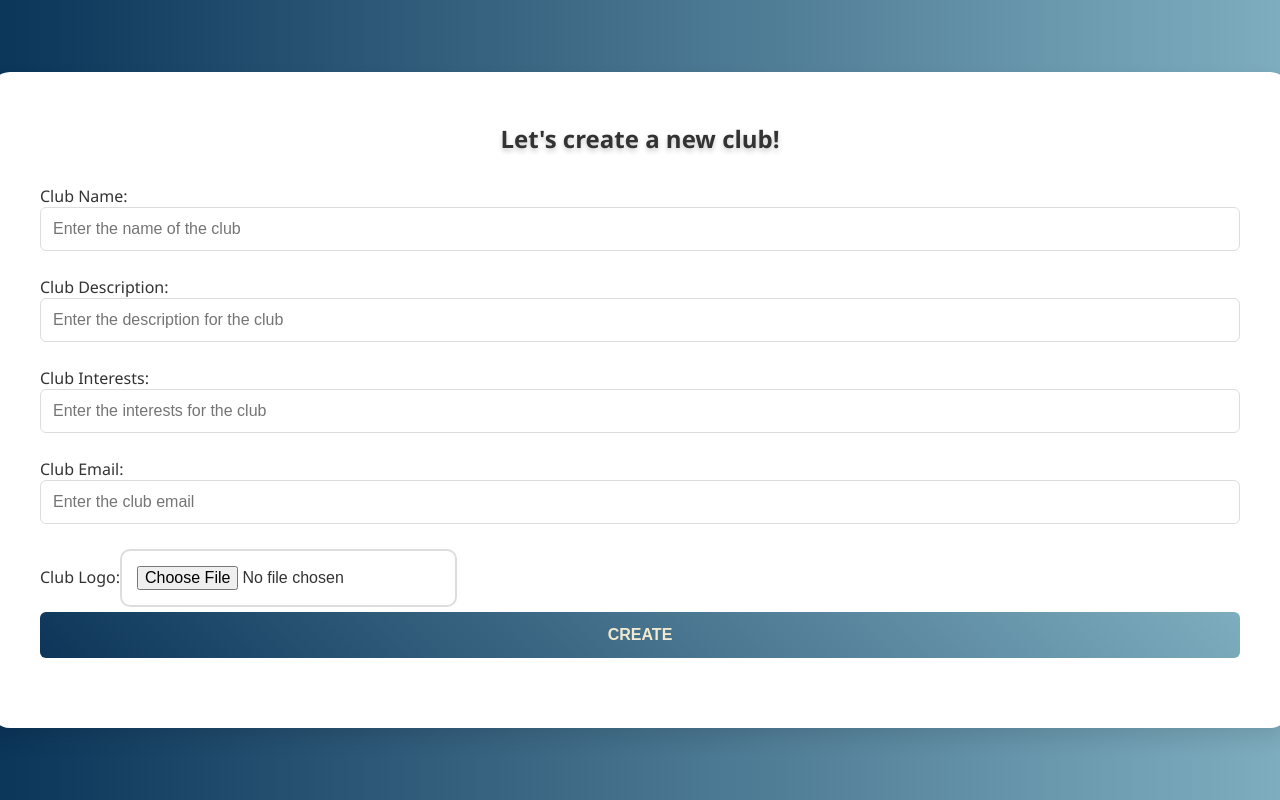
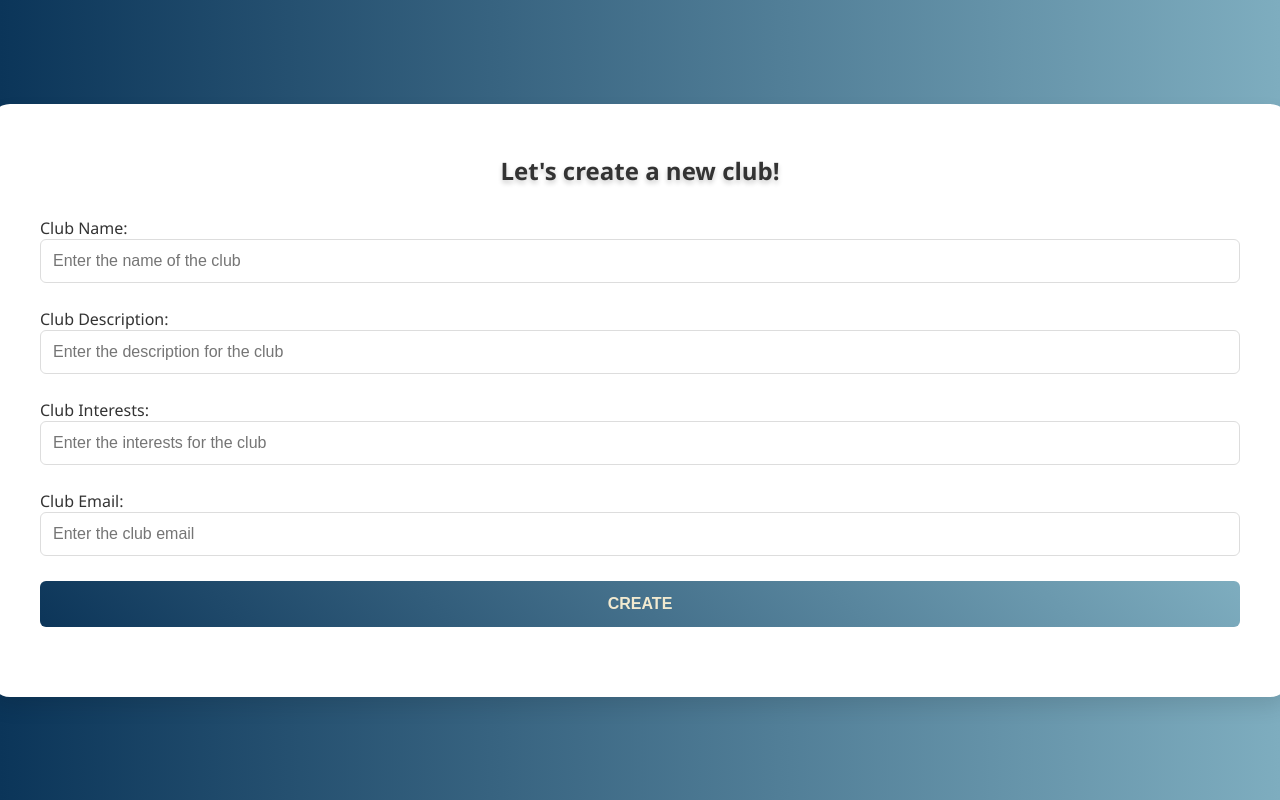
Before and after one commit to Om-Sevak/ClubHub, a React (Create React App) app in the folder client/: page /createClub in a window 1280 px wide. Built offline with nearby package versions, Linux system fonts and the light colour scheme; no server answers.

Commit message:
remove logo work

```diff
--- a/client/src/pages/createClubPage.js
+++ b/client/src/pages/createClubPage.js
@@ -2,7 +2,6 @@ import React, { useState } from 'react';
 import { useNavigate } from 'react-router-dom';
 
 import './createClubPage.css'; // Import CSS file for styling
-import logo from '../assets/logoIMG.jpeg'; // Import your logo image
 import clubApi from '../api/clubs';
 
 
@@ -11,7 +10,6 @@ const ClubCreatePage = () => {
     const [clubdescription, setClubDescription] = useState('');
     const [clubinterest, setClubInterest] = useState('');
     const [clubemail, setClubEmail] = useState('');
-    const [clubLogo, setClubLogo] = useState(null); // State to store uploaded logo file
     const [errorMessage, setErrorMessage] = useState('');
     const navigate = useNavigate();
 
@@ -23,7 +21,6 @@ const ClubCreatePage = () => {
             formData.append('name', clubname);
             formData.append('description', clubdescription);
             formData.append('email', clubemail);
-            formData.append('logo', clubLogo); // Append uploaded logo file
 
             const response = await clubApi.createClub(formData);
             if(response.status === 200){
@@ -37,12 +34,6 @@ const ClubCreatePage = () => {
         } catch (error) {
             console.error('club creation failed: ', error);
         }
-    };
-
-    // Function to handle file upload
-    const handleFileUpload = (e) => {
-        const file = e.target.files[0];
-        setClubLogo(file);
     };
 
     return (
@@ -95,16 +86,6 @@ const ClubCreatePage = () => {
                 />
               </label>
 
-              <label htmlFor="clublogo">
-                Club Logo:
-                <input
-                  id="clublogo"
-                  type="file"
-                  accept="image/*" // Allow only image files
-                  onChange={handleFileUpload}
-                />
-              </label>
-
               <button type="submit">Create</button>
             </form>
             {errorMessage && <p className="error-message">{errorMessage}</p>}
```
